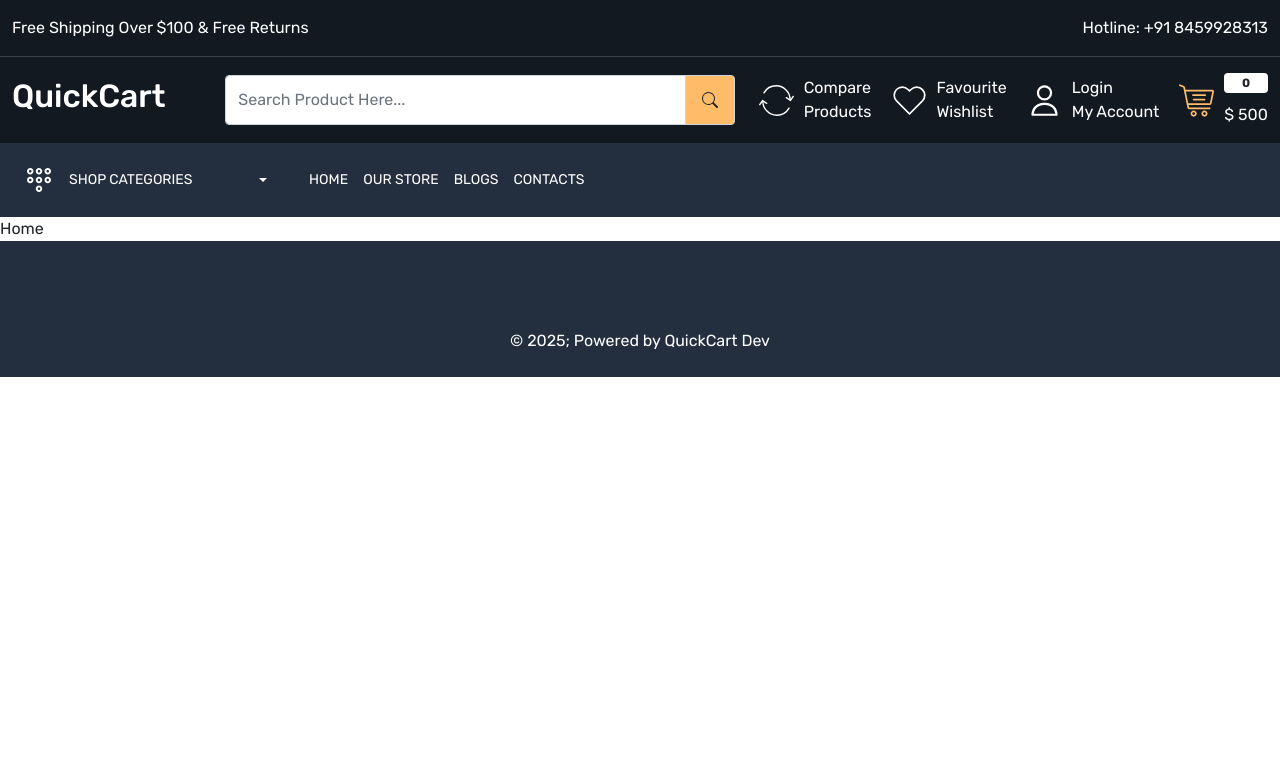
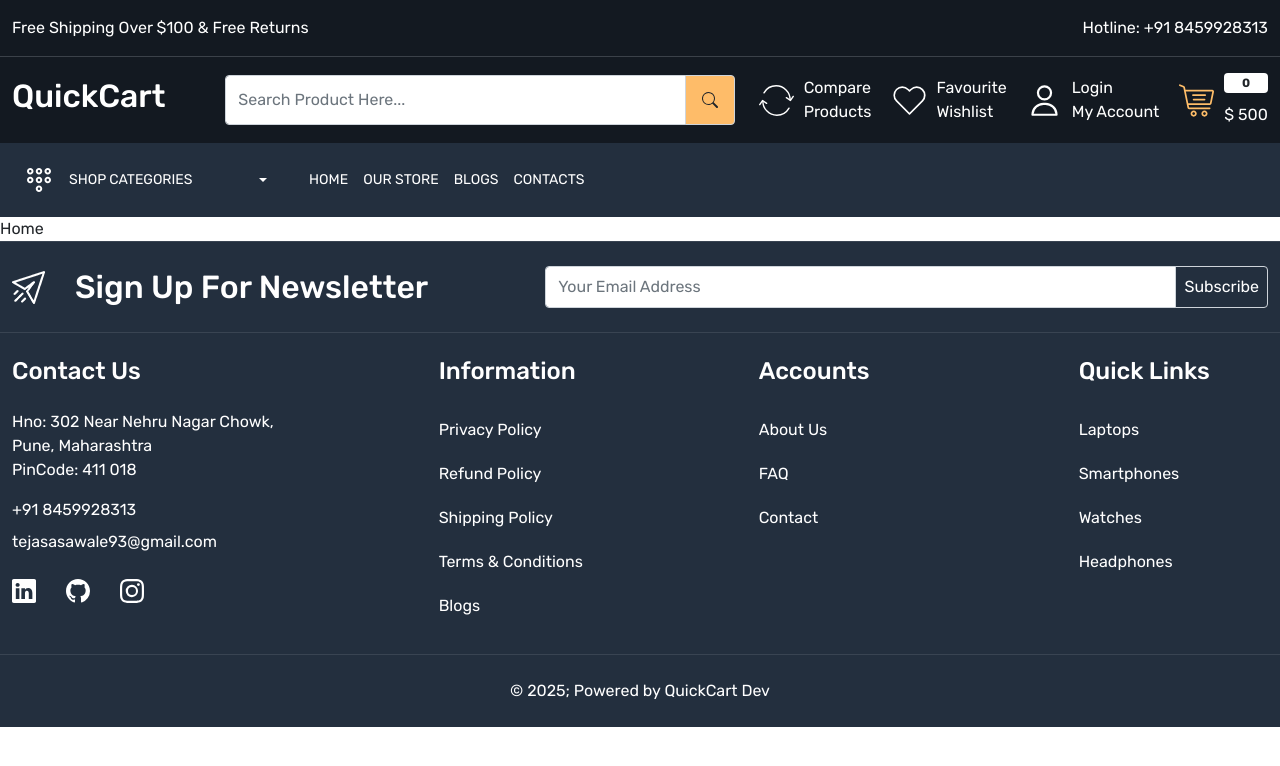
Before and after one commit to TejasAsawale/quick-cart, a React (Create React App) app in the folder frontend/: page / in a window 1280 px wide. Shown: the top 766 px of the page. Built offline with nearby package versions, Linux system fonts and the light colour scheme.

Commit message:
Complete footer component

```diff
--- a/frontend/package.json
+++ b/frontend/package.json
@@ -5,6 +5,7 @@
   "dependencies": {
     "@reduxjs/toolkit": "^2.5.1",
     "cra-template-redux": "2.0.0",
+    "nodemon": "^3.1.9",
     "react": "^18.3.1",
     "react-dom": "^18.3.1",
     "react-icons": "^5.4.0",
--- a/frontend/src/App.css
+++ b/frontend/src/App.css
@@ -101,4 +101,15 @@
   background-color: var(--color-232f3e);
 }
 
+footer:not(:first-child) {
+  border-top: 1px solid rgba(255, 255, 255, 0.1);
+}
+
+footer .input-group-text {
+  background-color: var(--color-232f3e);
+  color: white;
+  padding: 8px 17px;
+
+}
+
 /* Footer Part Ends Here */
--- a/frontend/src/components/Footer.js
+++ b/frontend/src/components/Footer.js
@@ -1,15 +1,109 @@
-import React from 'react';
+import React from "react";
+import { Link } from "react-router-dom";
+import { BsLinkedin, BsGithub, BsInstagram } from "react-icons/bs";
 
 const Footer = () => {
   return (
     <>
-      <footer className='py-3'></footer>
-      <footer className='py-3'></footer>
-      <footer className='py-4'>
-        <div className='container-xxl'>
-          <div className='row'>
-            <div className='col-12'>
-              <p className='text-center mb-0 text-white'>&copy; {new Date().getFullYear()}; Powered by QuickCart Dev</p>
+      <footer className="py-4">
+        <div className="container-xxl">
+          <div className="row align-items-center">
+            <div className="col-5">
+              <div className="footer-top-data d-flex gap-30 align-items-center">
+                <img src="images/newsletter.png" alt="newsletter" />
+                <h2 className="mb-0 text-white">Sign Up For Newsletter</h2>
+              </div>
+            </div>
+            <div className="col-7">
+              <div className="input-group">
+                <input
+                  type="text"
+                  class="form-control py-1"
+                  placeholder="Your Email Address"
+                  aria-label="Your Email Address"
+                  aria-describedby="basic-addon2"
+                />
+                <span className="input-group-text p-2" id="basic-addon2">
+                  Subscribe
+                </span>
+              </div>
+            </div>
+          </div>
+        </div>
+      </footer>
+      <footer className="py-4">
+        <div className="container-xxl">
+          <div className="row">
+            <div className="col-4">
+              <h4 className="text-white mb-4">Contact Us</h4>
+              <div>
+                <address className="text-white fs-6">
+                  Hno: 302 Near Nehru Nagar Chowk, <br /> Pune, Maharashtra{" "}
+                  <br />
+                  PinCode: 411 018
+                </address>
+                <a
+                  href="tel:+91 8459928313"
+                  className="mt-3 d-block mb-1 text-white"
+                >
+                  +91 8459928313
+                </a>
+                <a
+                  href="mailto:tejasasawale93@gmail.com"
+                  className="mt-2 d-block mb-0 text-white"
+                >
+                  tejasasawale93@gmail.com
+                </a>
+                <div className="social-icons d-flex align-items-center gap-30 mt-4">
+                  <a className="text-white" href="/">
+                    <BsLinkedin className="fs-4" />
+                  </a>
+                  <a className="text-white" href="/">
+                    <BsGithub className="fs-4" />
+                  </a>
+                  <a className="text-white" href="/">
+                    <BsInstagram className="fs-4" />
+                  </a>
+                </div>
+              </div>
+            </div>
+            <div className="col-3">
+              <h4 className="text-white mb-4">Information</h4>
+              <div className="footer-links d-flex flex-column">
+                <Link className="text-white mb-1 py-2">Privacy Policy</Link>
+                <Link className="text-white mb-1 py-2">Refund Policy</Link>
+                <Link className="text-white mb-1 py-2">Shipping Policy</Link>
+                <Link className="text-white mb-1 py-2">Terms & Conditions</Link>
+                <Link className="text-white mb-1 py-2">Blogs</Link>
+              </div>
+            </div>
+            <div className="col-3">
+              <h4 className="text-white mb-4">Accounts</h4>
+              <div className="footer-links d-flex flex-column">
+                <Link className="text-white mb-1 py-2">About Us</Link>
+                <Link className="text-white mb-1 py-2">FAQ</Link>
+                <Link className="text-white mb-1 py-2">Contact</Link>
+              </div>
+            </div>
+            <div className="col-2">
+              <h4 className="text-white mb-4">Quick Links</h4>
+              <div className="footer-links d-flex flex-column">
+                <Link className="text-white mb-1 py-2">Laptops</Link>
+                <Link className="text-white mb-1 py-2">Smartphones</Link>
+                <Link className="text-white mb-1 py-2">Watches</Link>
+                <Link className="text-white mb-1 py-2">Headphones</Link>
+              </div>
+            </div>
+          </div>
+        </div>
+      </footer>
+      <footer className="py-4">
+        <div className="container-xxl">
+          <div className="row">
+            <div className="col-12">
+              <p className="text-center mb-0 text-white">
+                &copy; {new Date().getFullYear()}; Powered by QuickCart Dev
+              </p>
             </div>
           </div>
         </div>
```
Also changed, not shown: 1 other file (tests, documents, lock files or other folders).
